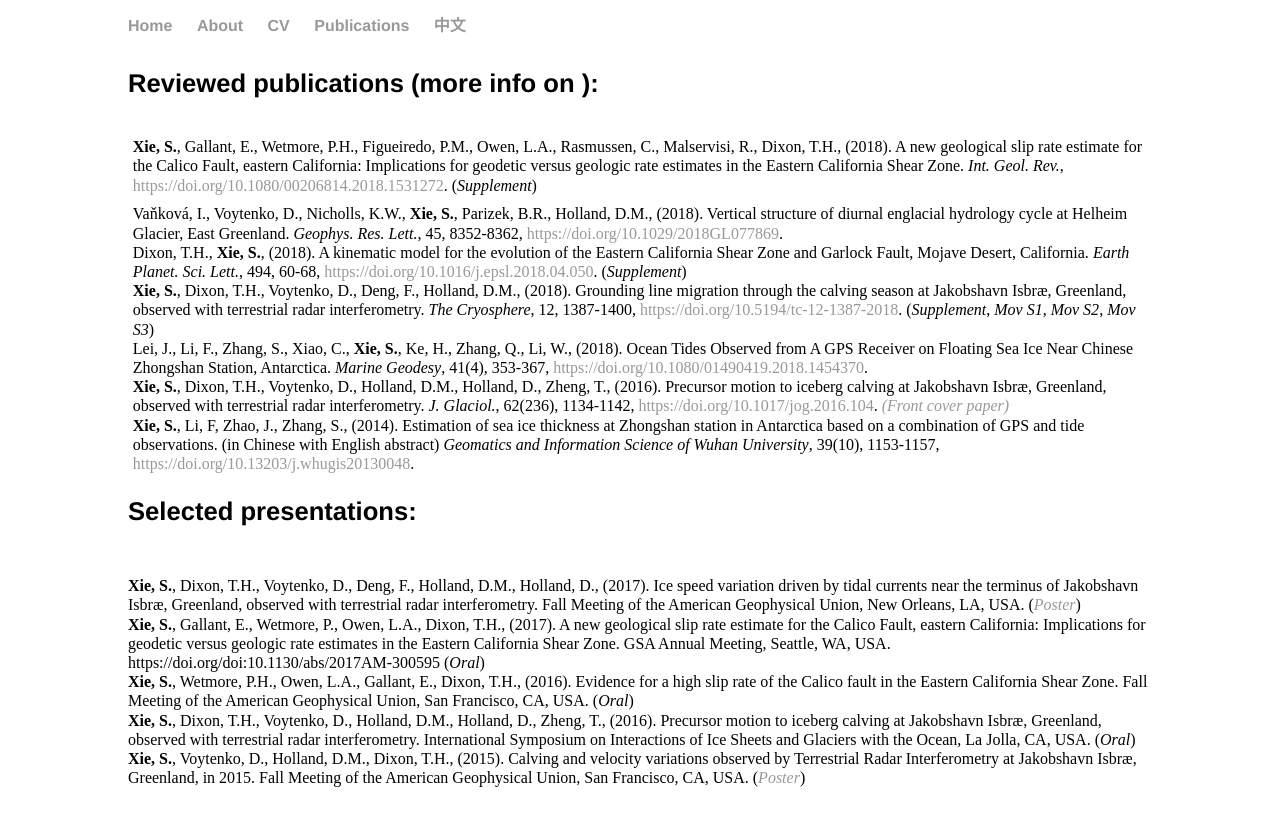
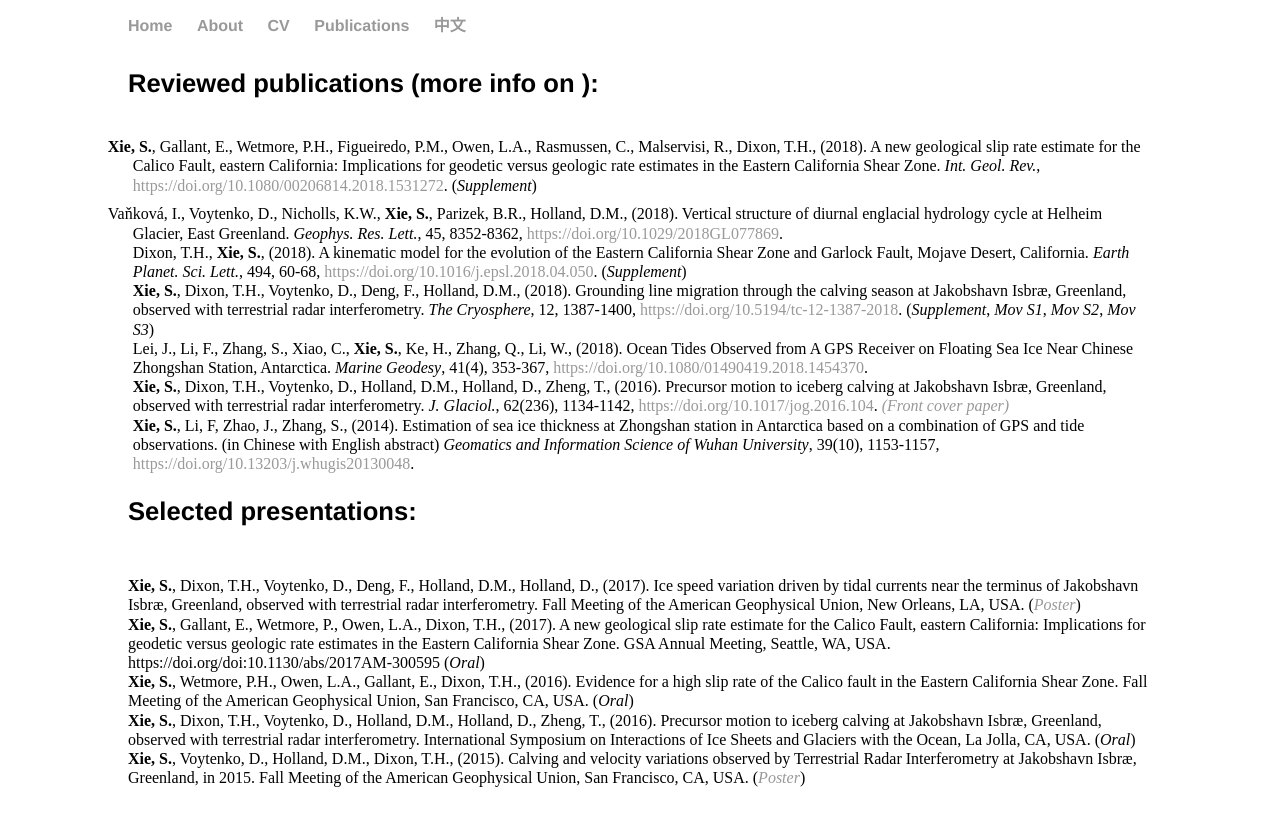
Before and after one commit to suruixie/suruixie.github.io, a Jekyll site: the page built from publications/index.html, in a window 1280 px wide. Shown: the top 826 px of the page. Built offline with Jekyll 4.4.1, drawn with Linux system fonts in a browser that asks for light colours; a style sheet for code colours, icons or effects is not loaded.

Commit message:
Update main.css

```diff
--- a/css/main.css
+++ b/css/main.css
@@ -8,7 +8,7 @@
 
 a1 { text-decoration: none; color: black; }
 
-p, ul { font-size: 1.2em; line-height: 1.2em; color: #333; }
+p, ul { font-size: 1.3em; line-height: 1.2em; color: #333; }
 
 h1, h2, h3, h4 { font-family: 'Helvetica', 'Arial', 'Sans-Serif'; }
 h1 { font-size: 3em;  }
@@ -36,8 +36,8 @@
 }
 
 .publist {
-    text-indent: 0px;
-    margin-left: 25px;
+    text-indent: -25px;
+    margin-left: 50px;
     margin: 0.3em;
 }
 
```
